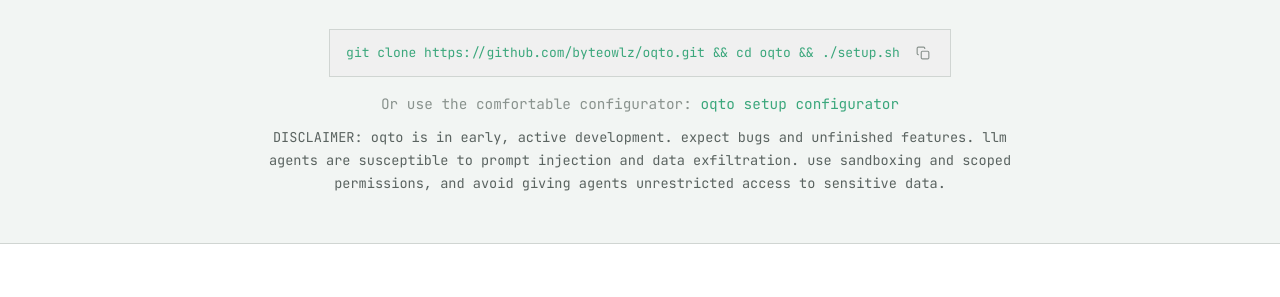
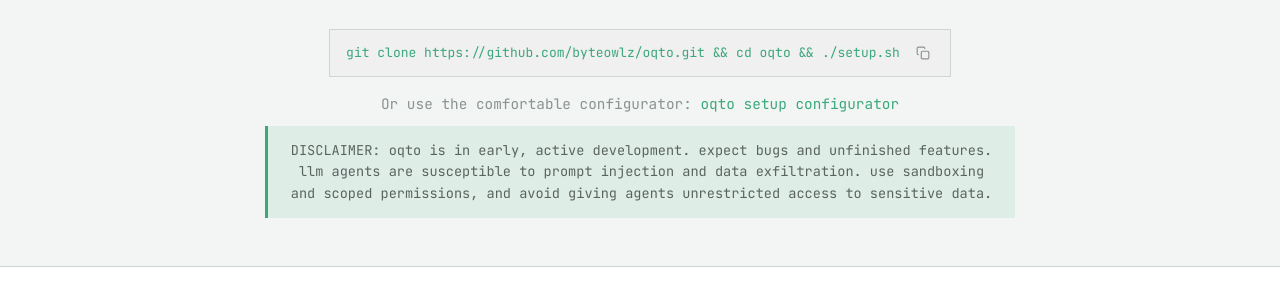
Before and after one commit to byteowlz/oqto-website, a website with bundled scripts: page public/index.html in a window 1280 px wide. Shown: the part 453-750 px from the top of the page. Built offline with nearby package versions, Linux system fonts and the light colour scheme.

Commit message:
fix: add shared note style for disclaimer

```diff
--- a/public/index.html
+++ b/public/index.html
@@ -84,7 +84,7 @@
         <div style="margin-top:0.3rem;font-family:var(--font-mono);font-size:0.9rem;color:var(--fg-subtle)">
           Or use the comfortable configurator: <a href="/setup.html">oqto setup configurator</a>
         </div>
-        <div style="margin-top:0.6rem;font-family:var(--font-mono);font-size:0.85rem;color:var(--fg-muted)">
+        <div class="note" style="margin-top:0.6rem">
           DISCLAIMER: oqto is in early, active development. expect bugs and unfinished features. llm agents
           are susceptible to prompt injection and data exfiltration. use sandboxing and scoped
           permissions, and avoid giving agents unrestricted access to sensitive data.
--- a/public/styles/main.css
+++ b/public/styles/main.css
@@ -541,6 +541,17 @@ a:hover {
   text-transform: lowercase;
 }
 
+/* ── Info note ── */
+.note {
+  font-family: var(--font-mono);
+  font-size: 0.85rem;
+  color: var(--fg-muted);
+  line-height: 1.6;
+  padding: 0.85rem 1rem;
+  background: var(--accent-subtle);
+  border-left: 3px solid var(--accent);
+}
+
 /* ── Architecture ── */
 .architecture {
   display: grid;
```
